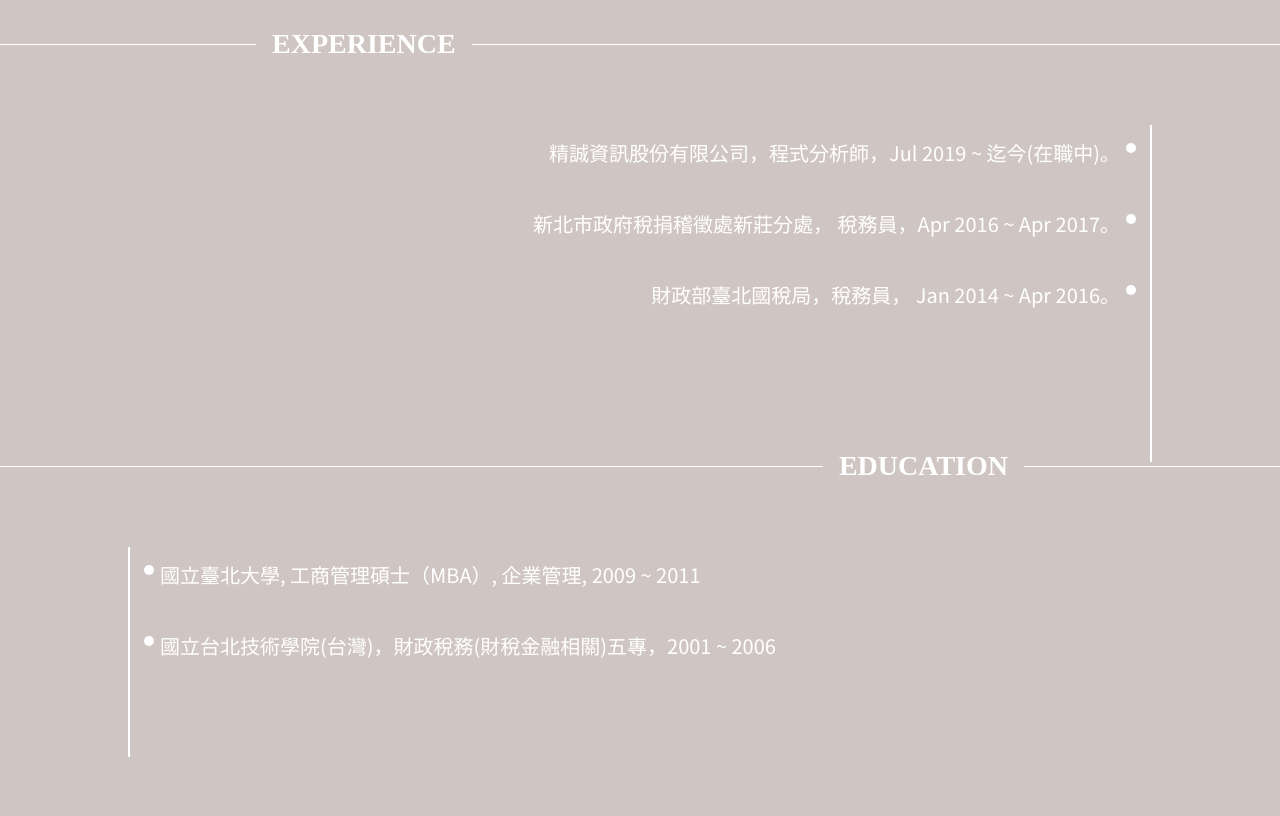
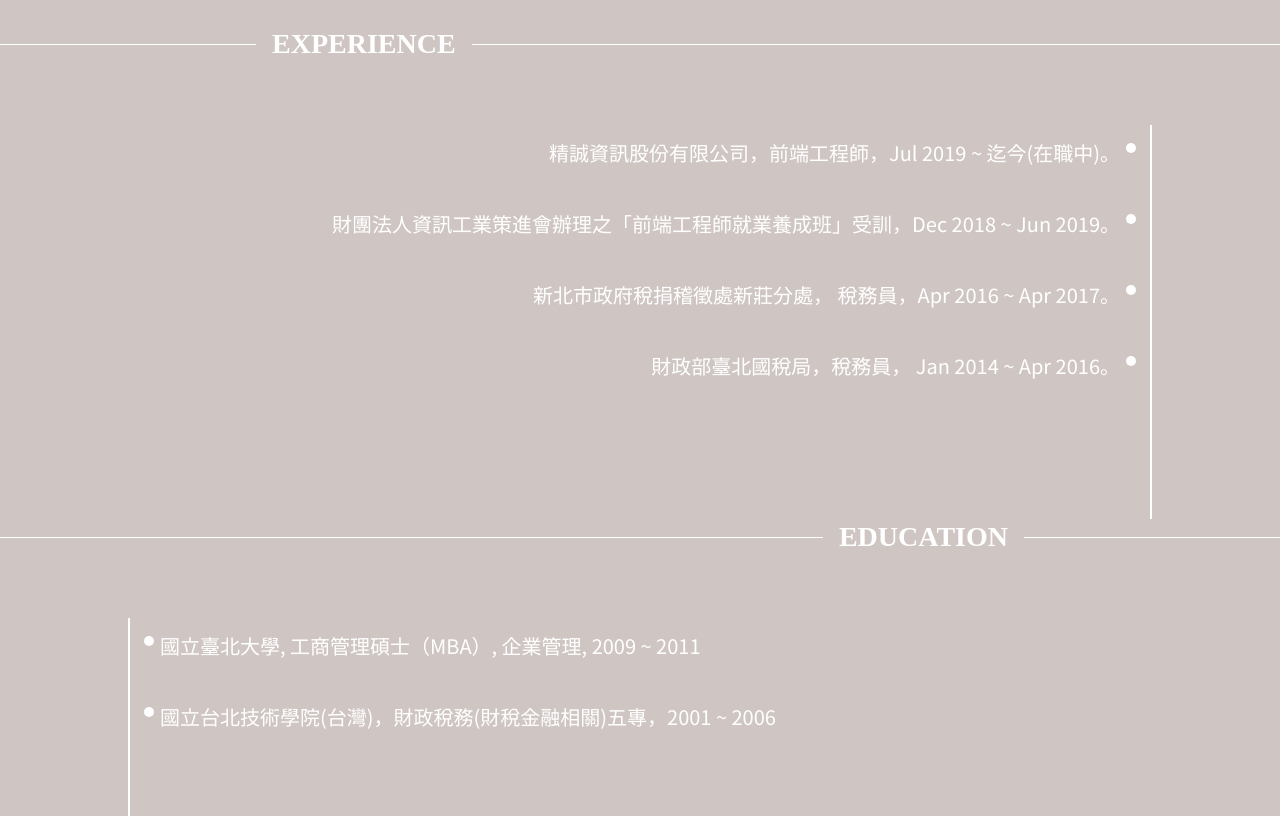
Before and after one commit to nju6g0/nju6g0.github.io, a plain HTML site: page index.html in a window 1280 px wide. Shown: the part 1140-1956 px from the top of the page. Drawn offline with Linux system fonts and the light colour scheme; a web font is replaced by a local one.

Commit message:
更新資策會受訓經歷

```diff
--- a/index.html
+++ b/index.html
@@ -45,7 +45,8 @@
             <div><span>EXPERIENCE</span></div>
             <div>
                 <ul>
-                    <li><span>精誠資訊股份有限公司，程式分析師，Jul 2019 ~ 迄今(在職中)。</span> </li>
+                    <li><span>精誠資訊股份有限公司，前端工程師，Jul 2019 ~ 迄今(在職中)。</span> </li>
+                    <li><span>財團法人資訊工業策進會辦理之「前端工程師就業養成班」受訓，Dec 2018 ~ Jun 2019。</span> </li>
                     <li><span>新北市政府稅捐稽徵處新莊分處， 稅務員，Apr 2016 ~ Apr 2017。</span></li>
                     <li><span>財政部臺北國稅局，稅務員， Jan 2014 ~ Apr 2016。</span></li>
                 </ul>
@@ -138,7 +139,7 @@
         let scrollTop;
         const contact = document.querySelector('.contact');
         function scrollHandler(){
-            console.log(window.scrollY, height3);
+            // console.log(window.scrollY, height3);
             if(window.scrollY>=item1/2){
                 exp.style.left ='70%';
                 welcome.style.transform='rotate3d(1, 0, 0, 0deg)';
```
